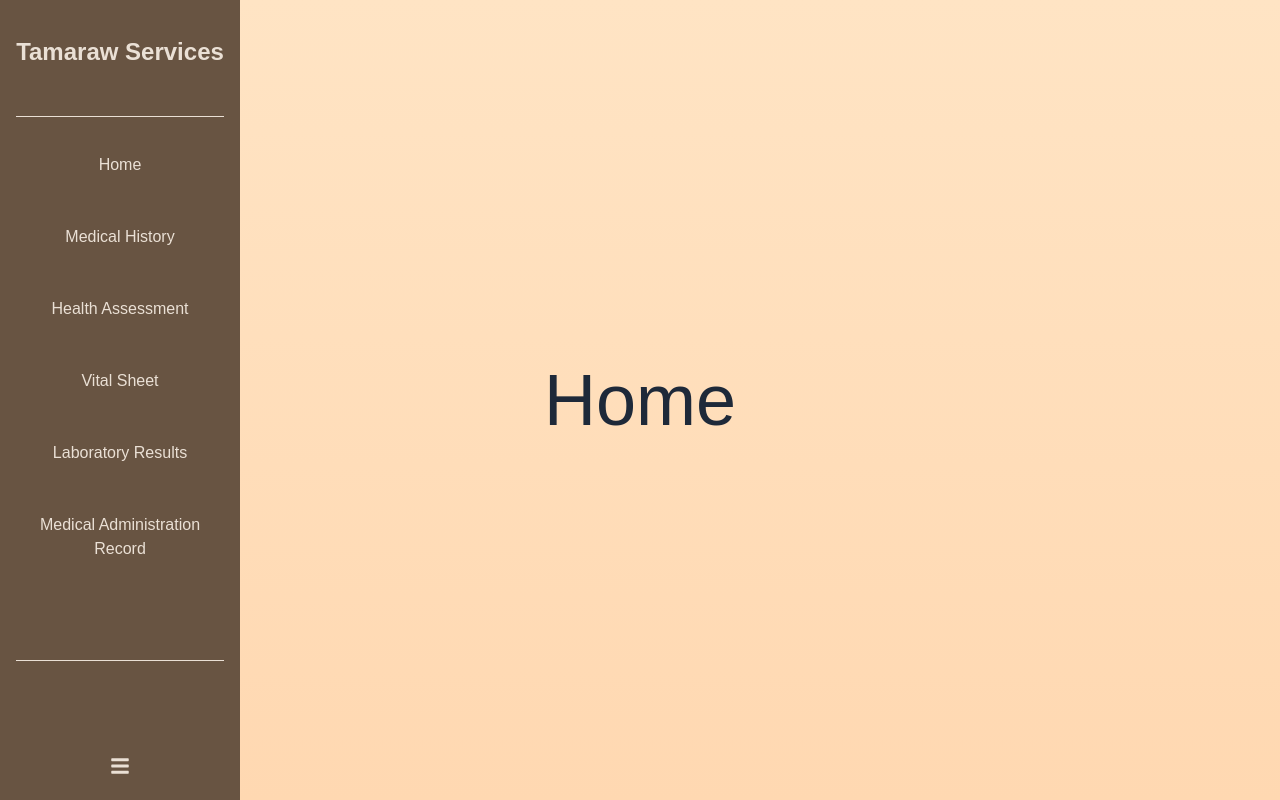
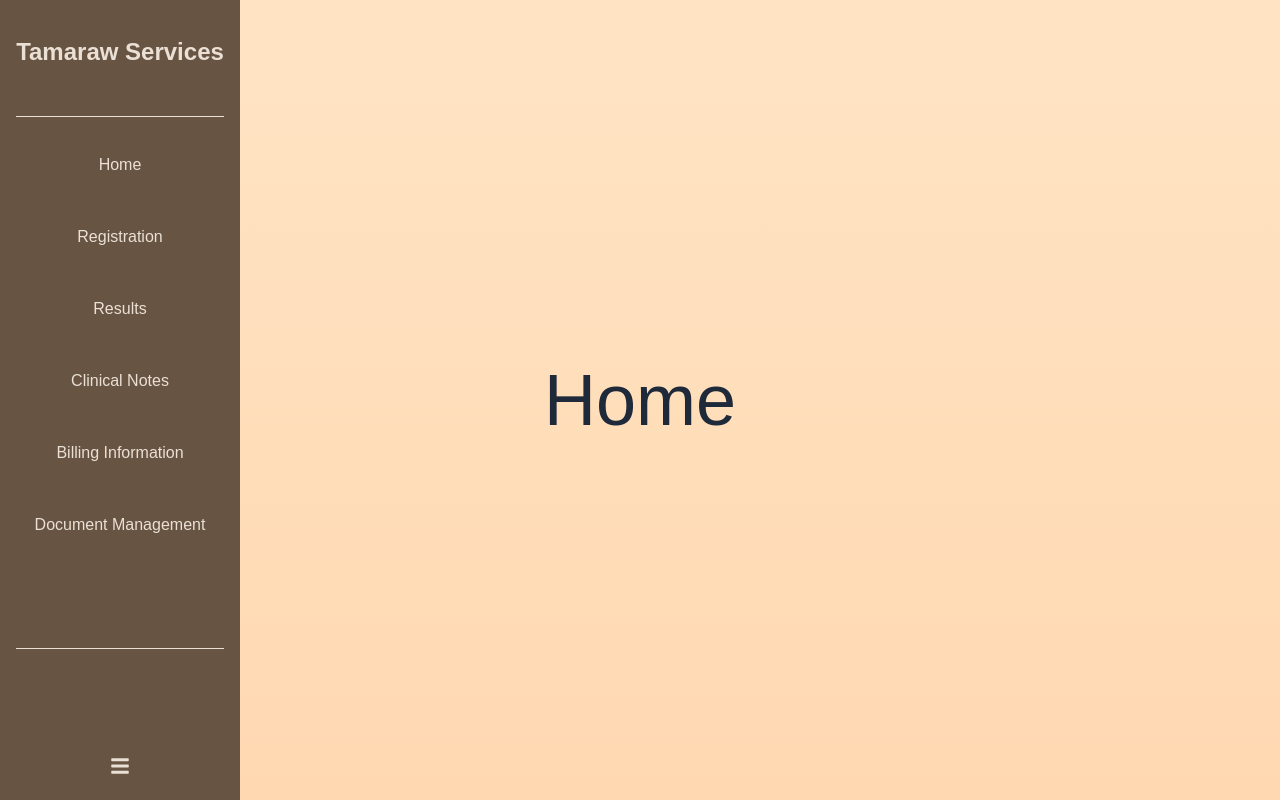
Before and after one commit to JoeyCollado/ehr, a Next.js app: page /pages/home in a window 1280 px wide. Built offline with nearby package versions, Linux system fonts and the light colour scheme; no server answers.

Commit message:
fix sidebar

```diff
--- a/app/components/Navbar.tsx
+++ b/app/components/Navbar.tsx
@@ -48,47 +48,47 @@
             </li>
             <li>
               <Link
-                href="/pages/medicalHistory"
+                href="/pages/registration"
                 className="flex items-center justify-center w-full hover:bg-[#ab886a] p-3 rounded-md"
               >
                 {!isOpen && <FaFileMedical />}
-                {isOpen && "Medical History"}
+                {isOpen && "Registration"}
               </Link>
             </li>
             <li>
               <Link
-                href="/pages/healthAssessment"
+                href="/pages/results"
                 className="flex items-center justify-center w-full hover:bg-[#ab886a] p-3 rounded-md"
               >
                 {!isOpen && <FaHeartbeat />}
-                {isOpen && "Health Assessment"}
+                {isOpen && "Results"}
               </Link>
             </li>
             <li>
               <Link
-                href="/pages/vitalSheet"
+                href="/pages/clinicalNotes"
                 className="flex items-center justify-center w-full hover:bg-[#ab886a] p-3 rounded-md"
               >
                 {!isOpen && <FaVials />}
-                {isOpen && "Vital Sheet"}
+                {isOpen && "Clinical Notes"}
               </Link>
             </li>
             <li>
               <Link
-                href="/pages/laboratoryResults"
+                href="/pages/billingInformation"
                 className="flex items-center justify-center w-full hover:bg-[#ab886a] p-3 rounded-md"
               >
                 {!isOpen && <FaCapsules />}
-                {isOpen && "Laboratory Results"}
+                {isOpen && "Billing Information"}
               </Link>
             </li>
             <li>
               <Link
-                href="/pages/medicalAdministrationRecord"
+                href="/pages/documentManagement"
                 className="flex items-center justify-center w-full hover:bg-[#ab886a] p-3 rounded-md"
               >
                 {!isOpen && <FaNotesMedical />}
-                {isOpen && "Medical Administration Record"}
+                {isOpen && "Document Management"}
               </Link>
             </li>
           </ul>
--- a/app/pages/medicalAdministrationRecord/page.tsx
+++ b/app/pages/billingInformation/page.tsx
@@ -4,7 +4,7 @@ import React from "react";
 const Page = () => {
   return (
     <div className="md:text-7xl h-screen  h-scren text-5xl text-center flex-grow bg-gradient-to-b from-[#ffe4c4] to-[#ffd8b1] text-gray-800 flex items-center justify-center">
-      Medical Administration Record
+      Billing Information
     </div>
   );
 };
--- /dev/null
+++ b/app/pages/clinicalNotes/page.tsx
@@ -0,0 +1,12 @@
+"use client";
+import React from "react";
+
+const Page = () => {
+  return (
+    <div className="md:text-7xl h-screen bg-gradient-to-b from-[#ffe4c4] to-[#ffd8b1] text-gray-800 h-scren text-5xl text-center flex-grow  flex items-center justify-center">
+      Clinical Notes
+    </div>
+  );
+};
+
+export default Page;
--- a/app/pages/medicalHistory/page.tsx
+++ b/app/pages/documentManagement/page.tsx
@@ -4,7 +4,7 @@ import React from "react";
 const Page = () => {
   return (
     <div className="md:text-7xl h-screen  h-scren text-5xl text-center flex-grow bg-gradient-to-b from-[#ffe4c4] to-[#ffd8b1] text-gray-800 flex items-center justify-center">
-      Medical History
+      Document Management
     </div>
   );
 };
--- a/app/pages/vitalSheet/page.tsx
+++ b/app/pages/registration/administrationInformation/page.tsx
@@ -1,3 +1,4 @@
+
 "use client";
 import VitalSheetTable from "@/app/components/VitalSheetTable";
 import React from "react";
--- a/app/pages/laboratoryResults/page.tsx
+++ b/app/pages/registration/page.tsx
@@ -4,7 +4,7 @@ import React from "react";
 const Page = () => {
   return (
     <div className="md:text-7xl h-screen  h-scren text-5xl text-center flex-grow bg-gradient-to-b from-[#ffe4c4] to-[#ffd8b1] text-gray-800 flex items-center justify-center">
-      Laboratory Results
+      Registration
     </div>
   );
 };
--- a/app/pages/healthAssessment/page.tsx
+++ b/app/pages/results/page.tsx
@@ -4,7 +4,7 @@ import React from "react";
 const Page = () => {
   return (
     <div className="md:text-7xl h-screen bg-[#ffd8b1] h-scren text-5xl text-center flex-grow text-[#685442] flex items-center justify-center">
-      Health Assessment
+      Results
     </div>
   );
 };
```
